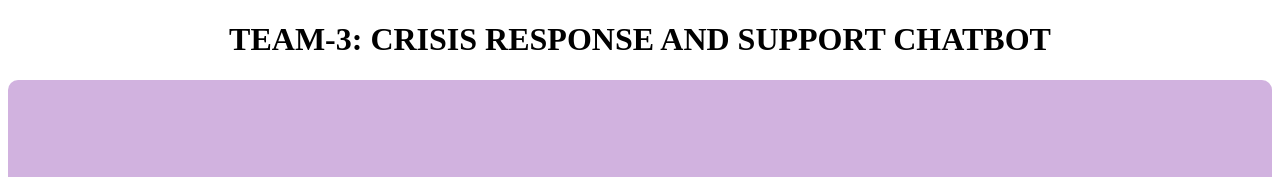
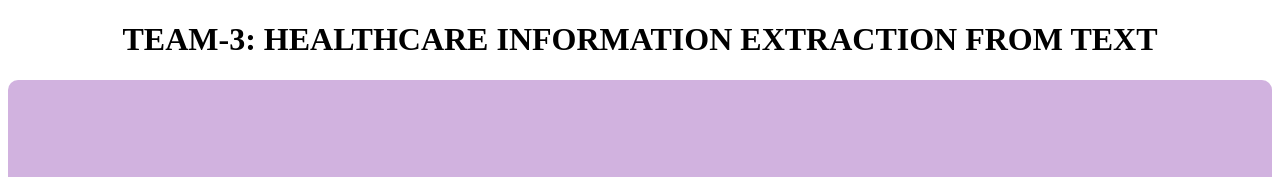
Before and after one commit to Sindhuuja/AITHON_2024FEB10_SINDHUJA3, a plain HTML site: page Team presentation/index.html in a window 1280 px wide. Shown: the top 177 px of the page. Drawn offline with Linux system fonts and the light colour scheme.

Commit message:
Update index.html

```diff
--- a/Team presentation/index.html
+++ b/Team presentation/index.html
@@ -5,7 +5,7 @@
     <meta name="viewport" content="width=device-width, initial-scale=1.0">
     <title>Team Members</title>
     <h1><center>
-      TEAM-3: CRISIS RESPONSE AND SUPPORT CHATBOT</center></h1>
+      TEAM-3: HEALTHCARE INFORMATION EXTRACTION FROM TEXT</center></h1>
     <style>
         .team-container {
             display: flex;
```
